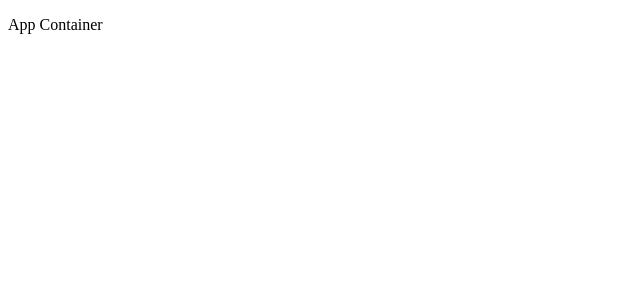
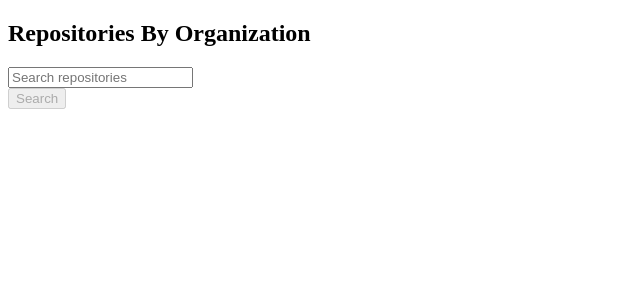
Before and after one commit to camilafiaminghi/org-projects, a React (Create React App) app: page / in a window 1280 px wide. Shown: the top 300 px of the page, without its empty margins (0-640 px from the left). Built offline with nearby package versions, Linux system fonts and the light colour scheme.

Commit message:
Create component FormSearch

```diff
--- a/src/components/InputText.js
+++ b/src/components/InputText.js
@@ -10,8 +10,7 @@ class InputText extends Component {
 		handleOnChange: PropTypes.func.isRequired,
 		submitted: PropTypes.bool,
 		charsLeft: PropTypes.bool,
-		message: PropTypes.string,
-		value: PropTypes.string
+		message: PropTypes.string
 	}
 
 	state = {
@@ -22,8 +21,6 @@ class InputText extends Component {
 
 	handleValidation = (event) => {
 		const value = event.target.value
-
-		if ( value.length > 0 ) {
 		const { name } = this.props
 		const valid = validationRules(name, value)
 
@@ -35,7 +32,6 @@ class InputText extends Component {
 		}))
 
 		this.props.handleOnChange(name, value, valid)
-		}
 	}
 
 	render() {
--- a/src/containers/App.js
+++ b/src/containers/App.js
@@ -1,14 +1,14 @@
 import React, { Component } from 'react'
+import FormSearch from './FormSearch'
 
 class App extends Component {
   render() {
     return (
       <div>
         <header>
-          <p>
-            App Container
-          </p>
+          <h2>Repositories By Organization</h2>
         </header>
+        <FormSearch />
       </div>
     )
   }
--- /dev/null
+++ b/src/containers/FormSearch.js
@@ -0,0 +1,96 @@
+import React, { Component } from 'react'
+import PropTypes from 'prop-types'
+import { connect } from 'react-redux'
+import { getRepos } from './../actions/repos'
+import InputText from './../components/InputText'
+import { isValid } from '../utils/validation'
+
+export class FormSearch extends Component {
+
+	static propTypes = {
+		handleRepos: PropTypes.func.isRequired,
+		loading: PropTypes.bool
+	}
+
+	state = {
+		form: {
+			search: '',
+		},
+		validation: {
+			search: false,
+		},
+		validated: false,
+		submitted: false
+	}
+
+	handleOnChange = (name, value, valid) => {
+		this.setState((prevState) => ({
+			...prevState,
+			form: {...prevState.form, [name]: value},
+			validation: (prevState.validation.hasOwnProperty(name)) ? {...prevState.validation, [name]: valid} : {...prevState.validation}
+		}))
+
+		/* VALIDATE ENTIRE FORM */
+		this.setState((prevState) => ({
+			...prevState,
+			validated: isValid(prevState.validation)
+		}))
+	}
+
+	handleSubmit = (event) => {
+		event.preventDefault()
+		const { form } = this.state
+		const { handleRepos } = this.props
+
+		handleRepos(form.search)
+	}
+
+	render() {
+		const { loading } = this.props
+		const { validated, submitted, form } = this.state
+
+		if ( loading ) {
+			return (
+				<div>Searching...</div>
+			)
+		}
+
+		return (
+			<div>
+				<form onSubmit={this.handleSubmit}>
+					<InputText
+						name="search"
+						placeholder="Search repositories"
+						maxLength={122}
+						charsLeft={true}
+						message="This field is required"
+						handleOnChange={this.handleOnChange}
+						submitted={submitted} />
+
+					<button
+						type="submit"
+						disabled={!validated}
+						className={validated ? 'btn' : 'btn disabled'}>
+						Search
+					</button>
+				</form>
+			</div>
+		)
+	}
+}
+
+export const mapStateToProps = ({ repos }) => {
+	const { loading } = repos
+
+	return {
+		loading
+	}
+}
+
+export const mapDispatchToProps = (dispatch) => {
+  return {
+    handleRepos: (org) => dispatch(getRepos(org))
+  }
+}
+
+export default connect(mapStateToProps, mapDispatchToProps)(FormSearch);
```
Also changed, not shown: 2 other files (tests, documents, lock files or other folders). Lines whose indentation alone changed are shown as unchanged.
